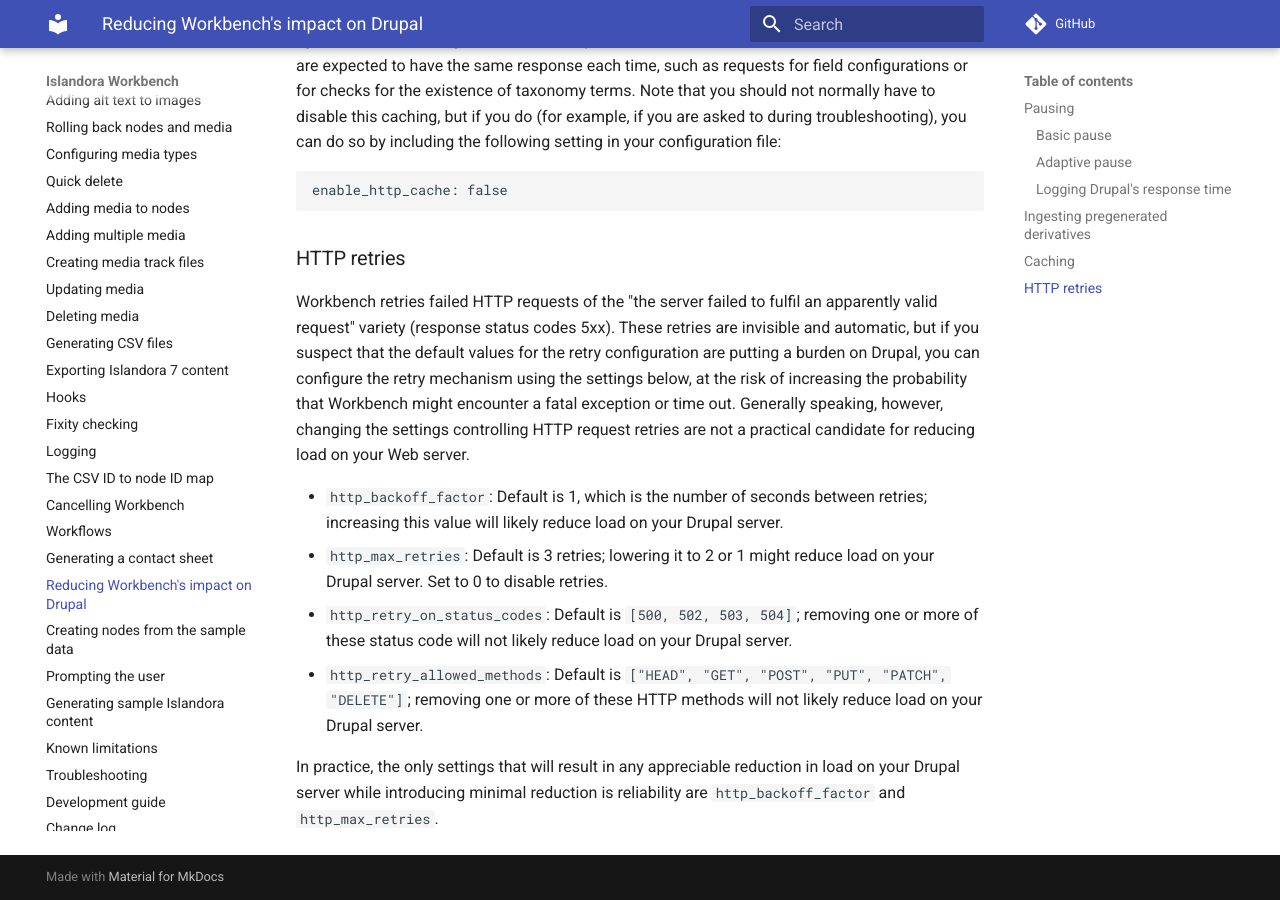
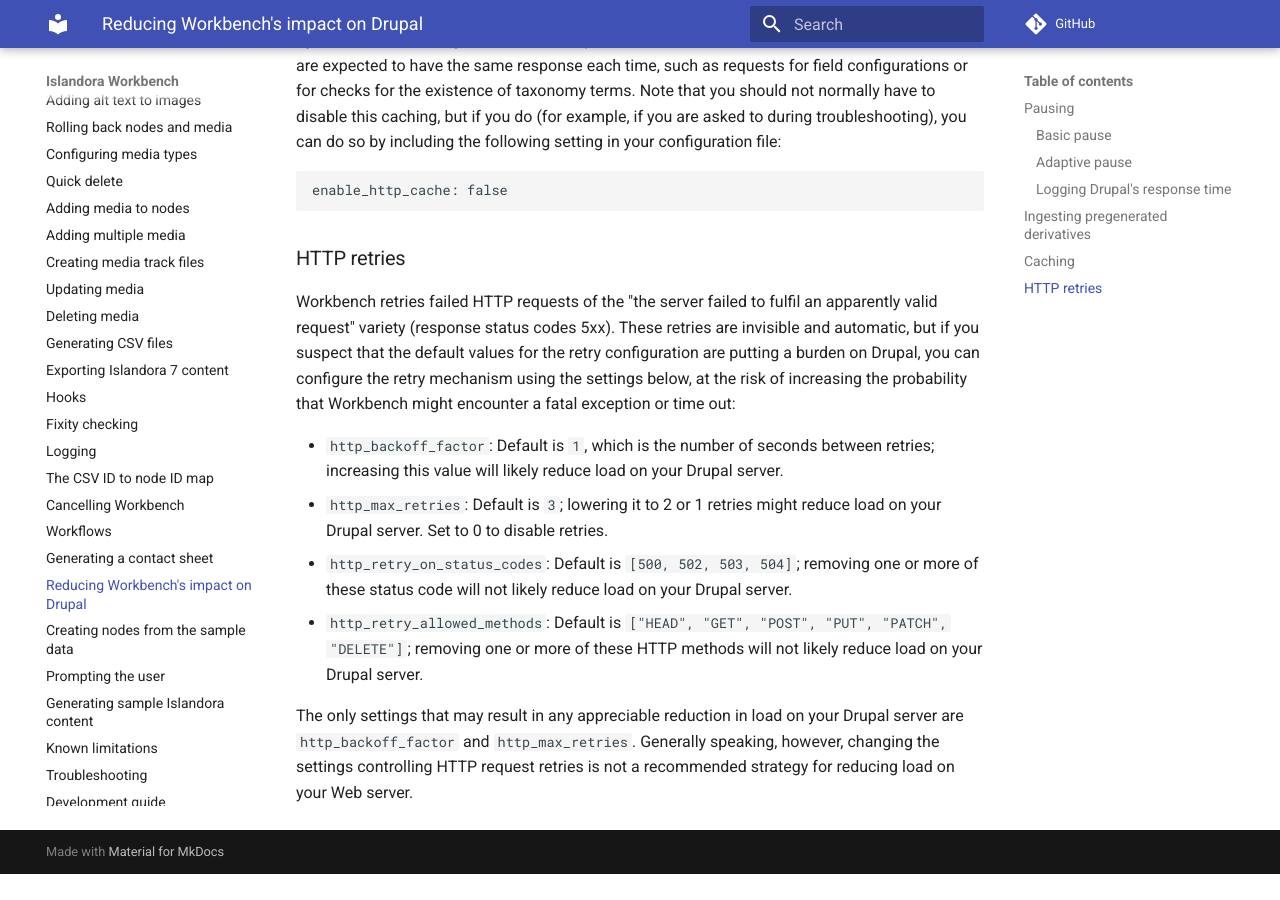
Before and after one commit to mjordan/islandora_workbench_docs, an MkDocs documentation site: the page built from docs/reducing_load.md, in a window 1280 px wide and 900 px high, scrolled down 3096 px. Built offline with MkDocs 1.6.1 and Material for MkDocs 9.7.7, drawn with Linux system fonts in a browser that asks for light colours; comment, search, counter and statistics services are not loaded; after the commit the page ends 3970 px from its top, so only the background shows below that.

Commit message:
Small update.

```diff
--- a/docs/reducing_load.md
+++ b/docs/reducing_load.md
@@ -76,11 +76,11 @@
 
 ### HTTP retries
 
-Workbench retries failed HTTP requests of the "the server failed to fulfil an apparently valid request" variety (response status codes 5xx). These retries are invisible and automatic, but if you suspect that the default values for the retry configuration are putting a burden on Drupal, you can configure the retry mechanism using the settings below, at the risk of increasing the probability that Workbench might encounter a fatal exception or time out. Generally speaking, however, changing the settings controlling HTTP request retries are not a practical candidate for reducing load on your Web server.
+Workbench retries failed HTTP requests of the "the server failed to fulfil an apparently valid request" variety (response status codes 5xx). These retries are invisible and automatic, but if you suspect that the default values for the retry configuration are putting a burden on Drupal, you can configure the retry mechanism using the settings below, at the risk of increasing the probability that Workbench might encounter a fatal exception or time out:
 
-- `http_backoff_factor`: Default is 1, which is the number of seconds between retries; increasing this value will likely reduce load on your Drupal server.
-- `http_max_retries`: Default is 3 retries; lowering it to 2 or 1 might reduce load on your Drupal server. Set to 0 to disable retries.
+- `http_backoff_factor`: Default is `1`, which is the number of seconds between retries; increasing this value will likely reduce load on your Drupal server.
+- `http_max_retries`: Default is `3`; lowering it to 2 or 1 retries might reduce load on your Drupal server. Set to 0 to disable retries.
 - `http_retry_on_status_codes`: Default is `[500, 502, 503, 504]`; removing one or more of these status code will not likely reduce load on your Drupal server.
 - `http_retry_allowed_methods`: Default is `["HEAD", "GET", "POST", "PUT", "PATCH", "DELETE"]`; removing one or more of these HTTP methods will not likely reduce load on your Drupal server.
 
-In practice, the only settings that will result in any appreciable reduction in load on your Drupal server while introducing minimal reduction is reliability are `http_backoff_factor` and `http_max_retries`.
+The only settings that may result in any appreciable reduction in load on your Drupal server are `http_backoff_factor` and `http_max_retries`. Generally speaking, however, changing the settings controlling HTTP request retries is not a recommended strategy for reducing load on your Web server.
```
